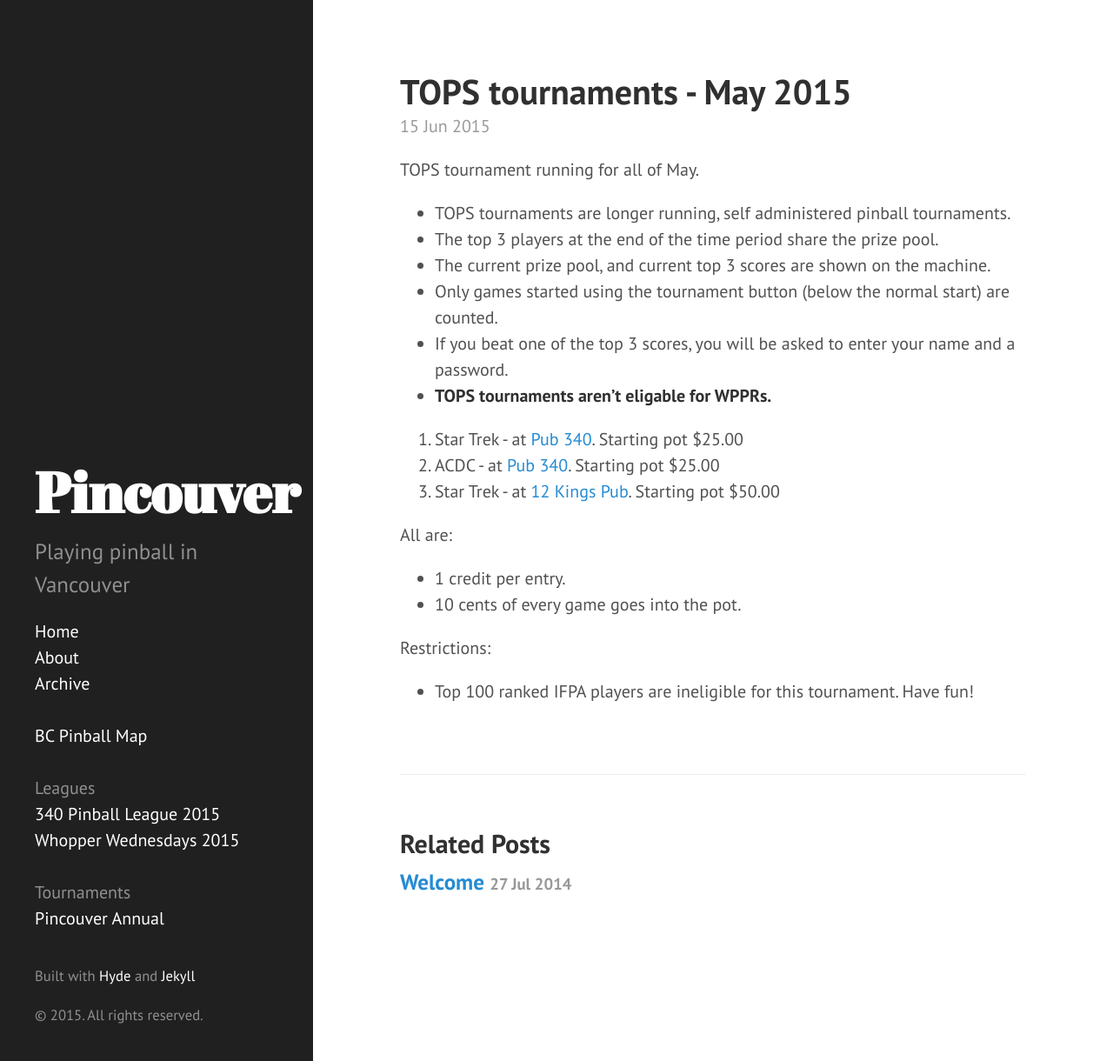
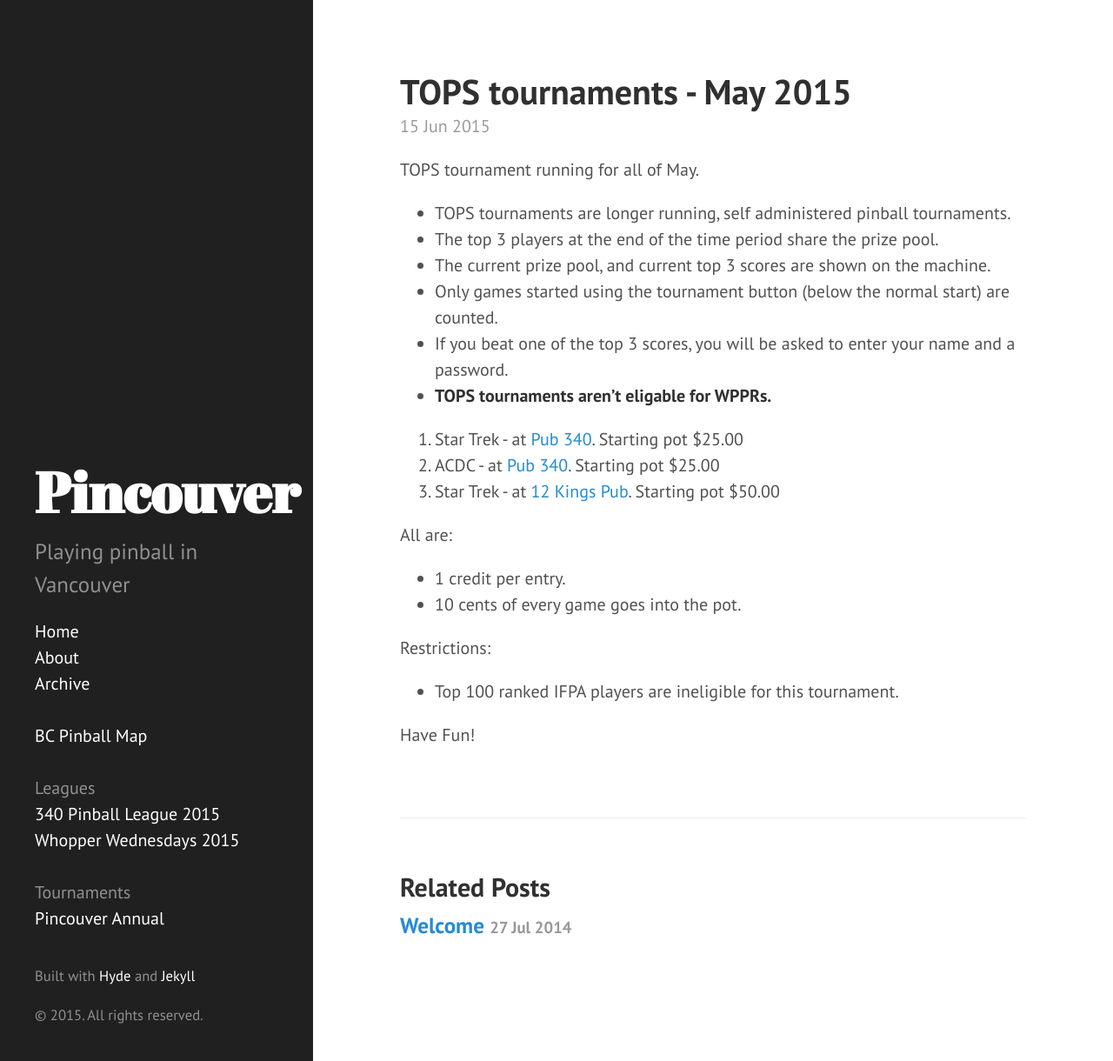
Before and after one commit to lytfyre/VancouverPinball, a Jekyll site: the page built from _posts/2015-06-15-may-2015-tops.md, in a window 1280 px wide and 1220 px high. Shown: the whole window at 87% size. Built offline with Jekyll 4.4.1, drawn with Linux system fonts in a browser that asks for light colours.

Commit message:
markdown fixes

```diff
--- a/_posts/2015-06-15-may-2015-tops.md
+++ b/_posts/2015-06-15-may-2015-tops.md
@@ -18,8 +18,12 @@ TOPS tournament running for all of May.
 3. Star Trek - at [12 Kings Pub](www.12kingspub.com). Starting pot $50.00
 
 All are:
+
 * 1 credit per entry.
 * 10 cents of every game goes into the pot.
 
 Restrictions:
-* Top 100 ranked IFPA players are ineligible for this tournament. Have fun!
+
+* Top 100 ranked IFPA players are ineligible for this tournament.
+
+Have Fun!
```
